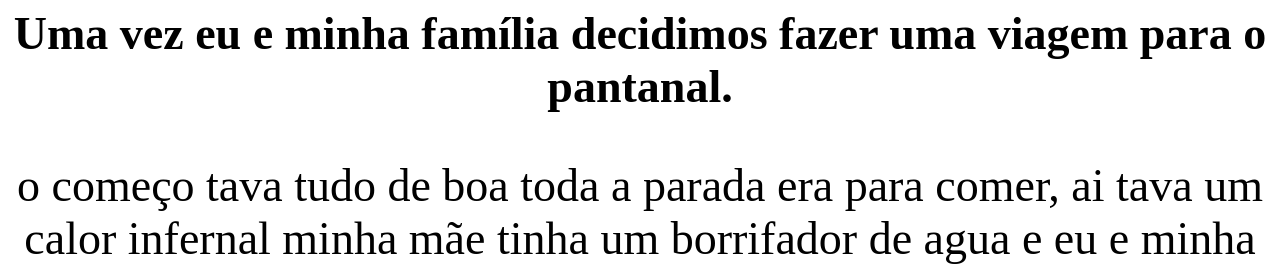
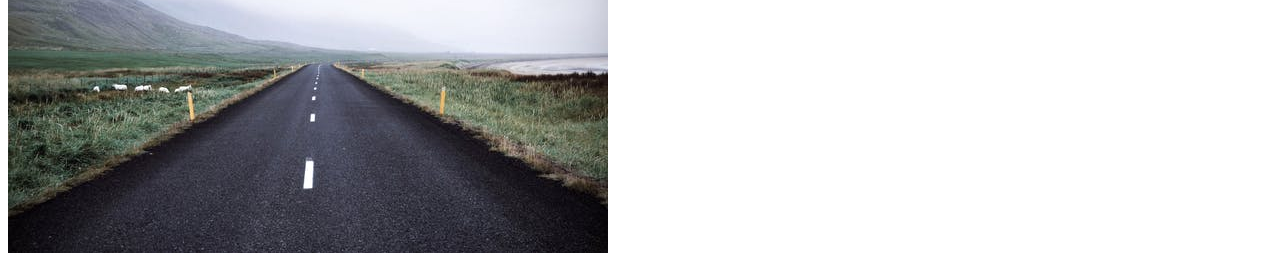
Before and after one commit to gigidecria/geovanna1a, a plain HTML site: page index.html in a window 1280 px wide. Shown: the part 157-430 px from the top of the page. Drawn offline with Linux system fonts and the light colour scheme.

Commit message:
atualizaçao

```diff
--- a/index.html
+++ b/index.html
@@ -17,7 +17,7 @@
 </head>
 <body>
 
-<img src="">
+<img src="gigi.jpeg">
 <h1>A viagem </h1>
  <p> <strong>Uma vez eu e minha família decidimos fazer uma viagem para o pantanal.</p> </strong>
 <p>o começo tava tudo de  boa toda a parada era para comer, ai tava um calor infernal minha mãe tinha um borrifador de agua  e eu e minha prima atrás e cada hora ela jogava água em nos (porque o carro não tinha ar condicionado) aí em uma parada paramos em dourados aí sem ver paramos na frente  do estádio de futebol.</p>
```
